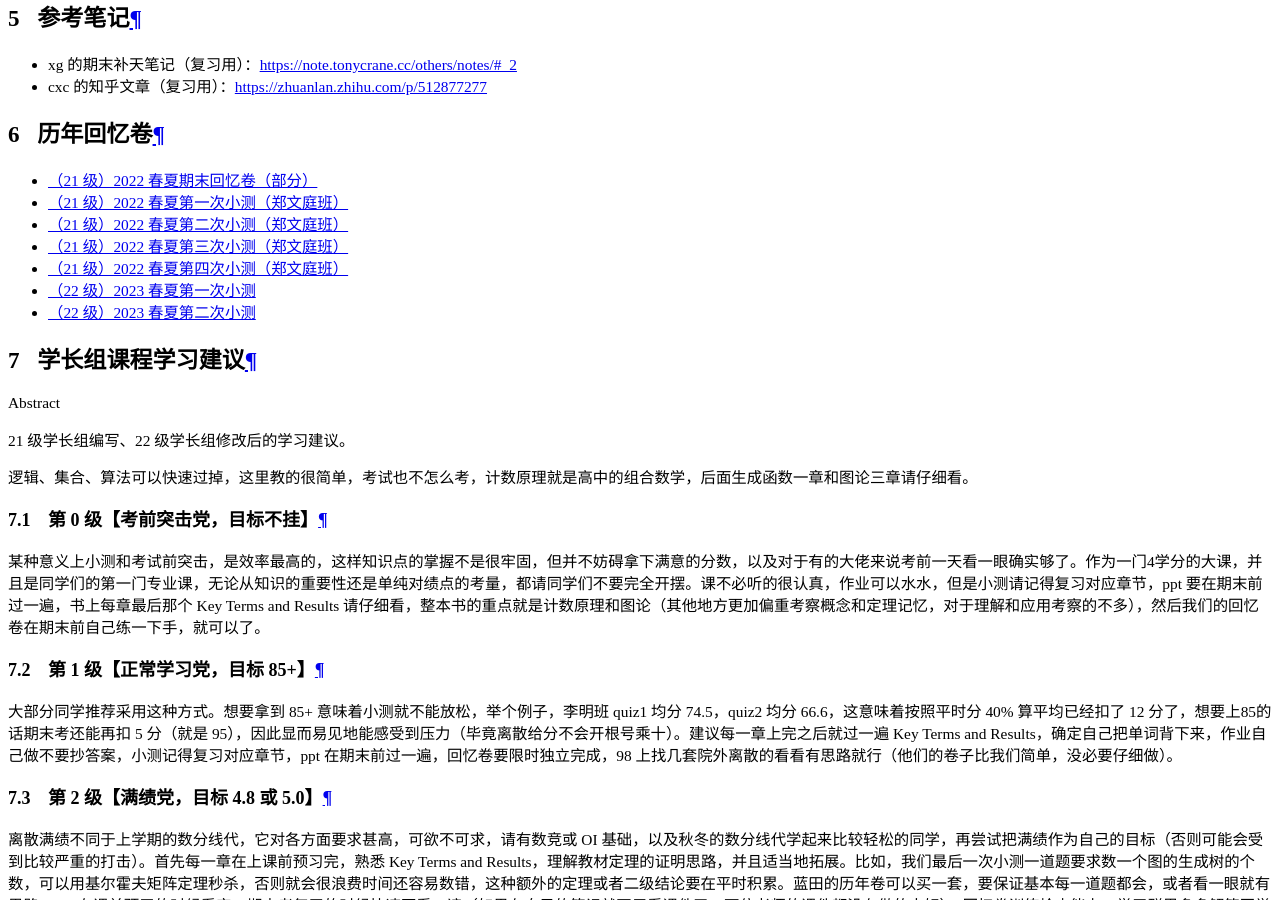
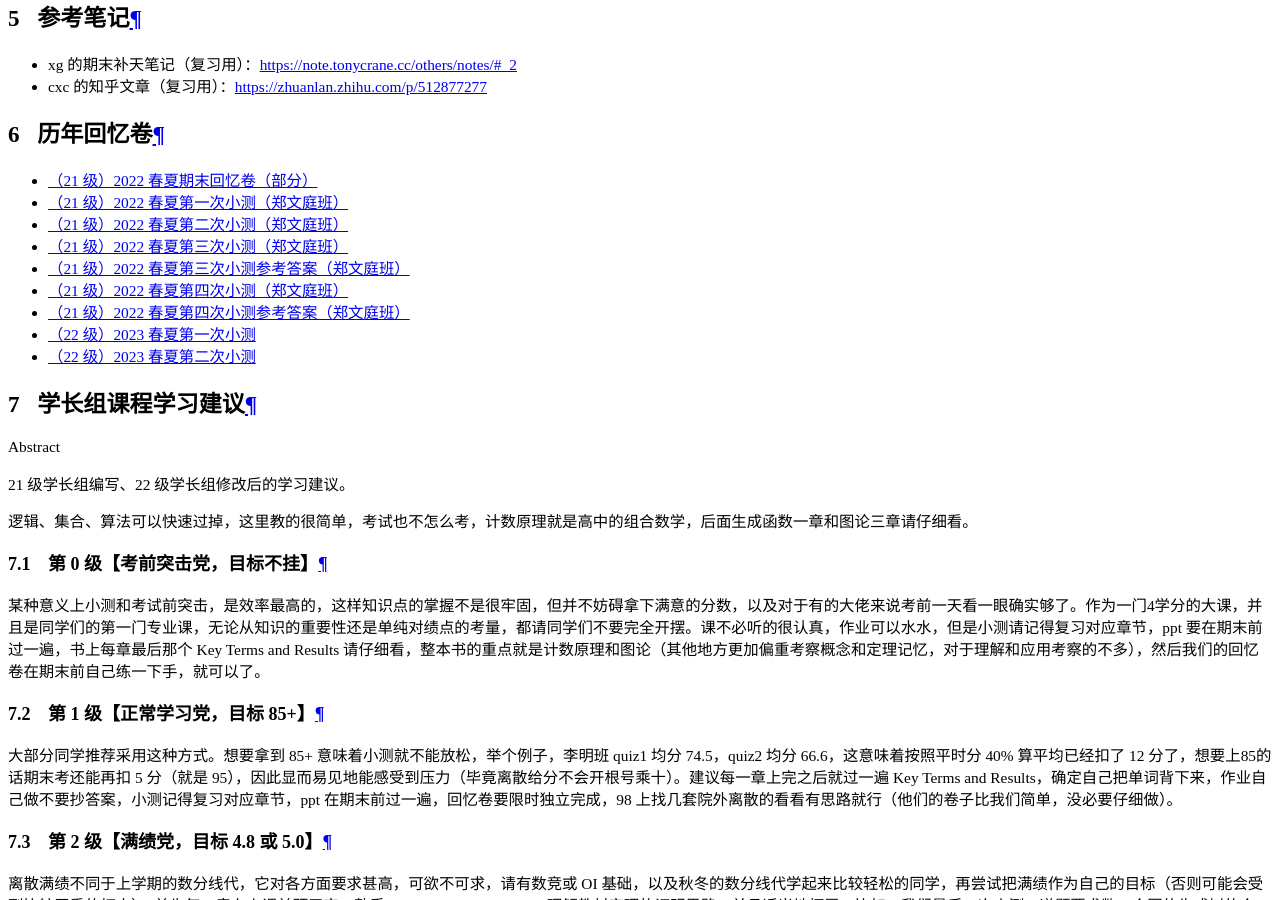
Before and after one commit to ZJU-Turing/TuringCourses, an MkDocs documentation site: the page built from docs/major_basic/discrete_math/index.md, in a window 1280 px wide and 900 px high, scrolled down 18864 px. Built offline with MkDocs 1.6.1 and Material for MkDocs 9.7.7, drawn with Linux system fonts in a browser that asks for light colours; comment, search, counter and statistics services are not loaded.

Commit message:
Update index.md
docs: 添加离散数学理论基础小测答案

```diff
--- a/docs/major_basic/discrete_math/index.md
+++ b/docs/major_basic/discrete_math/index.md
@@ -45,7 +45,9 @@
 - [（21 级）2022 春夏第一次小测（郑文庭班）](Discrete_Mathematics_Quiz_1_2022.pdf)
 - [（21 级）2022 春夏第二次小测（郑文庭班）](Discrete_Mathematics_Quiz_2_2022.pdf)
 - [（21 级）2022 春夏第三次小测（郑文庭班）](Discrete_Mathematics_Quiz_3_2022.pdf)
+- [（21 级）2022 春夏第三次小测参考答案（郑文庭班）](21-22 春夏离散郑文庭班第三次小测参考答案.pdf)
 - [（21 级）2022 春夏第四次小测（郑文庭班）](Discrete_Mathematics_Quiz_4_2022.pdf)
+- [（21 级）2022 春夏第四次小测参考答案（郑文庭班）](21-22 春夏离散郑文庭班第四次小测参考答案.pdf)
 - [（22 级）2023 春夏第一次小测](Discrete_Mathematics_Quiz_1_2023.pdf)
 - [（22 级）2023 春夏第二次小测](Discrete_Mathematics_Quiz_2_2023.pdf)
 
```
